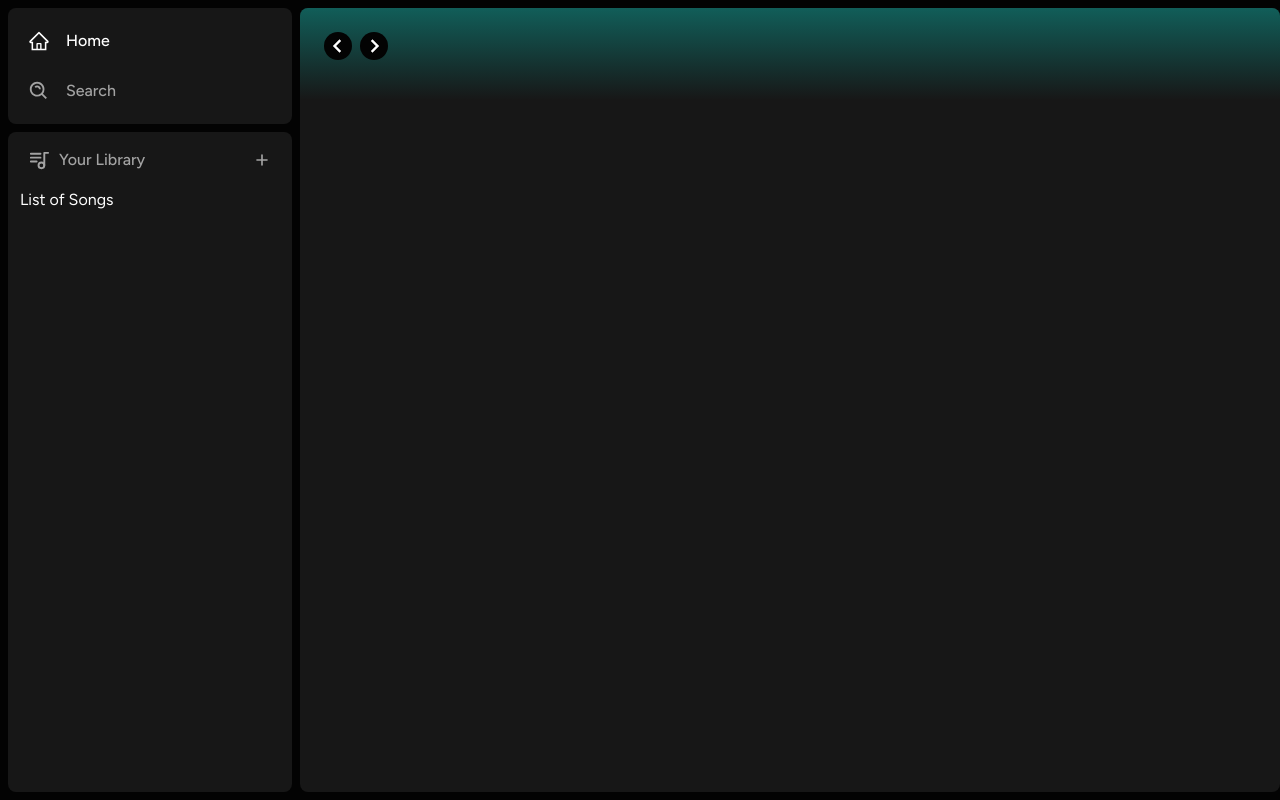
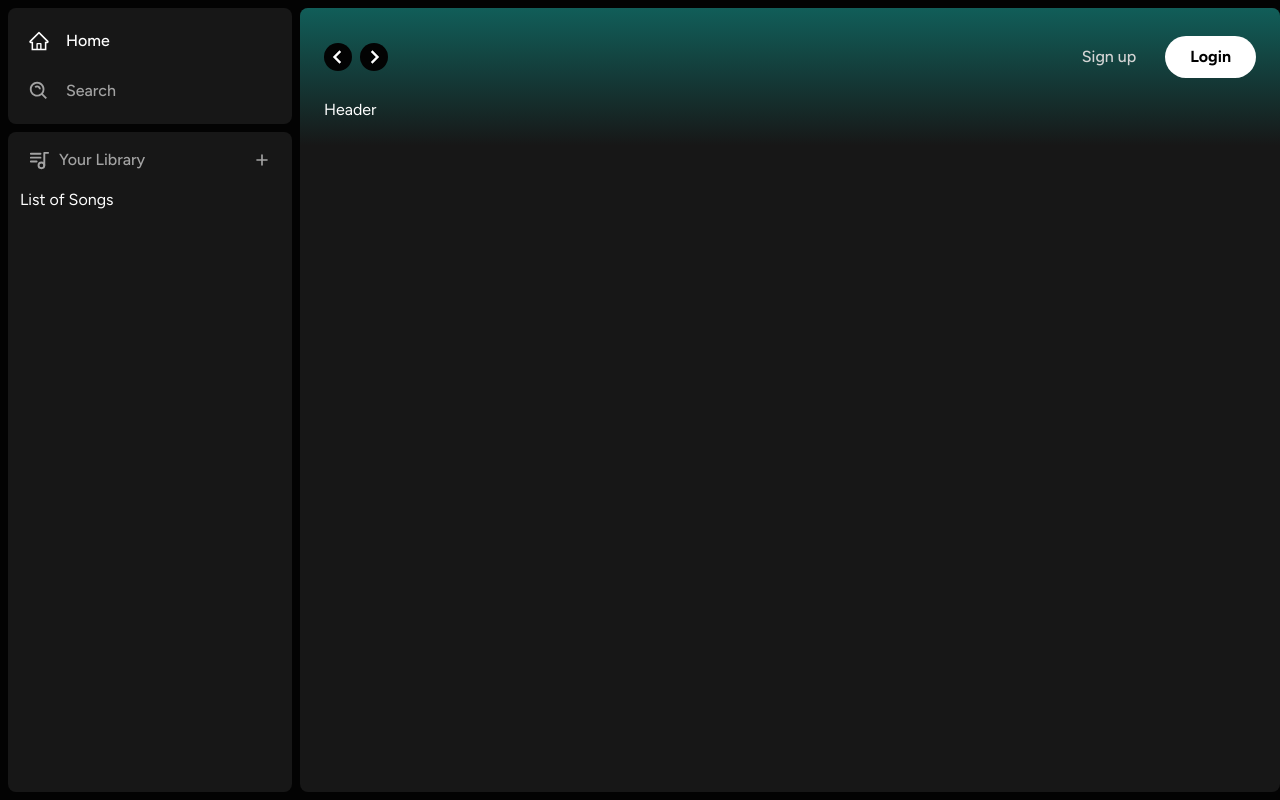
Before and after one commit to iEarlG/melomix, a Next.js app: page / in a window 1280 px wide. Built offline with nearby package versions, Linux system fonts and the light colour scheme.

Commit message:
main layout part #2

```diff
--- /dev/null
+++ b/components/Button.tsx
@@ -0,0 +1,34 @@
+"use client";
+
+import { forwardRef } from "react";
+import { twMerge } from "tailwind-merge";
+
+interface ButtonProps extends React.ButtonHTMLAttributes<HTMLButtonElement> {
+
+}
+
+const Button = forwardRef<HTMLButtonElement, ButtonProps>(({
+    children,
+    disabled,
+    className,
+    type="button",
+    ...props
+}, ref) => {
+    return (
+        <button
+            type={type}
+            className={twMerge(`w-full rounded-full bg-teal-500 border border-transparent px-3 py-3
+            disabled:cursor-not-allowed disabled:opacity-50 hover:opacity-75 text-black font-bold transition`,
+            className)}
+            disabled={disabled}
+            ref={ref}
+            {...props}
+        >
+            {children}
+        </button>
+    )
+});
+
+Button.displayName = "Button"
+
+export default Button;
--- a/components/Header.tsx
+++ b/components/Header.tsx
@@ -5,6 +5,8 @@
 
 import { BiChevronLeft, BiChevronRight, BiSearchAlt } from "react-icons/bi";
 import { AiOutlineHome } from "react-icons/ai";
+
+import Button from "./Button";
 
 interface HeaderProps {
     children: React.ReactNode;
@@ -52,7 +54,28 @@
                             <BiSearchAlt size={20} className="text-[#030303]" />
                     </button>
                 </div>
+                <div className="flex justify-between items-center gap-x-4">
+                    <>
+                        <div>
+                            <Button
+                                className="bg-transparent text-neutral-300 font-medium"
+                                onClick={() => {}}
+                            >
+                                Sign up
+                            </Button>
                         </div>
+                        <div>
+                            <Button
+                                className="bg-white px-6 py-2"
+                                onClick={() => {}}
+                            >
+                                Login
+                            </Button>
+                        </div>
+                    </>
+                </div>
+            </div>
+            {children}
         </div>
     );
 }
```
Lines whose indentation alone changed are shown as unchanged.
